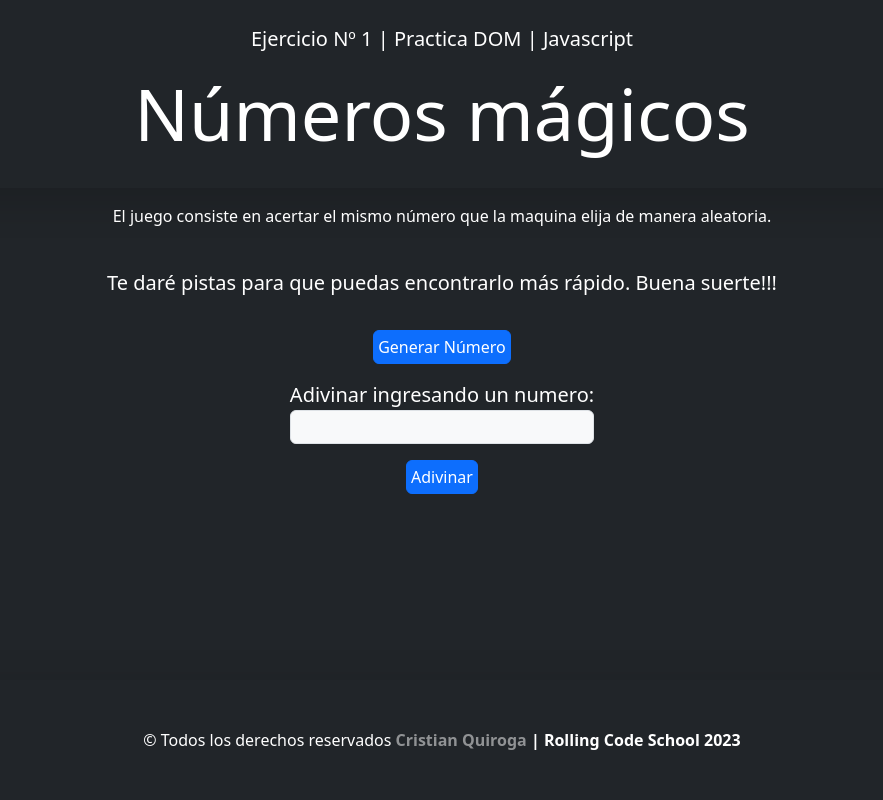
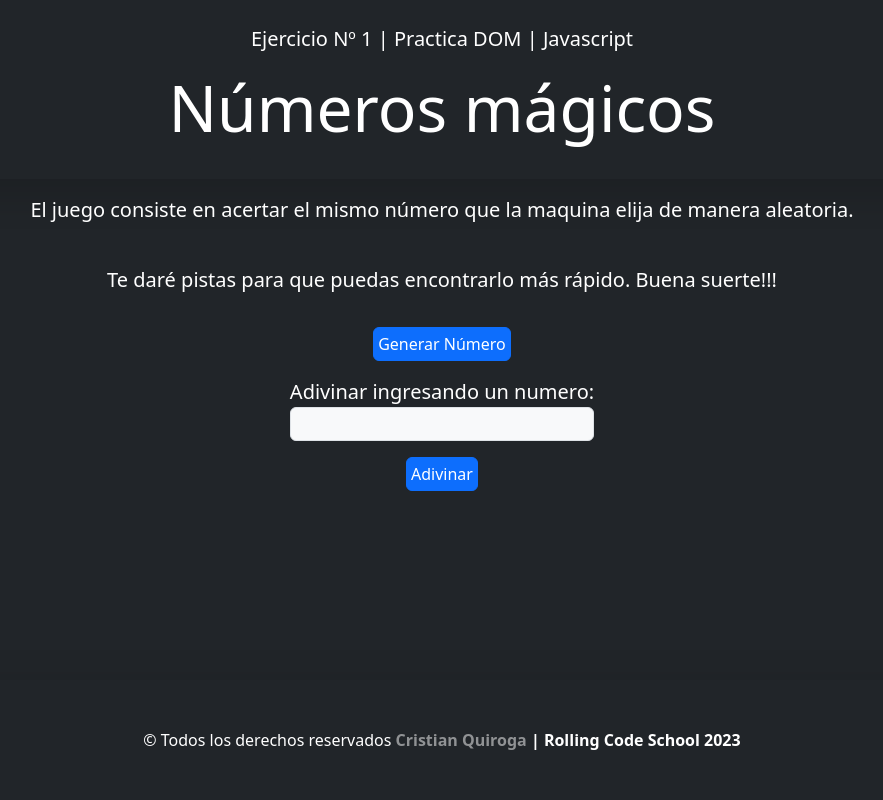
Before and after one commit to cristianq3/Practica-DOM-1, a plain HTML site: page Index.html in a window 1280 px wide. Shown: the whole page, without its empty margins (198-1081 px from the left). Drawn offline with nearby package versions, Linux system fonts and the light colour scheme.

Commit message:
Finalizado Readme

```diff
--- a/Index.html
+++ b/Index.html
@@ -17,14 +17,14 @@
   <body class="text-white bg bg-dark">
     <header class="p-4 text-center shadow-lg">
       <p class="lead">Ejercicio Nº 1 | Practica DOM | Javascript</p>
-      <h1 class="display-2">Números mágicos</h1>
+      <h1 class="display-3">Números mágicos</h1>
     </header>
     <main>
       <section>
         <div
           class="container d-flex justify-content-center align-items-center flex-column mt-3"
         >
-          <p class="">
+          <p class="lead">
             El juego consiste en acertar el mismo número que la maquina elija de
             manera aleatoria.
           </p><br>
```
